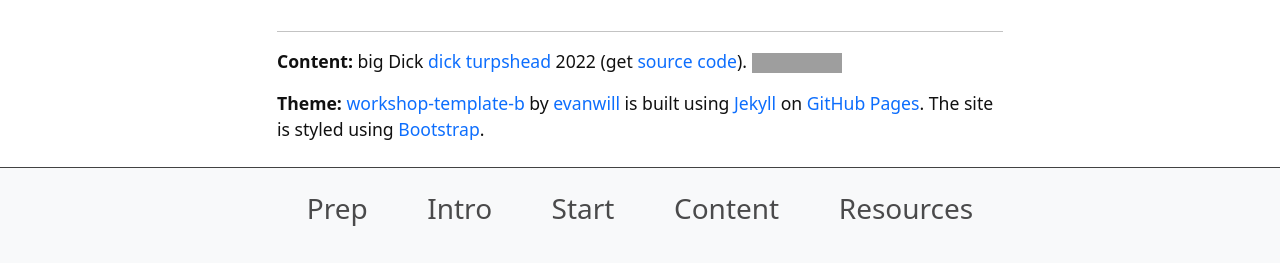
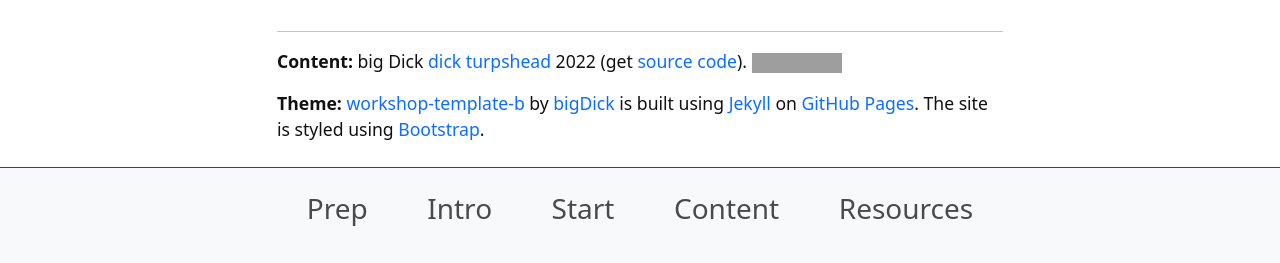
Before and after one commit to DickTurpshead/workshop-template-b, a Jekyll site: the page built from index.md, in a window 1280 px wide. Shown: the part 1057-1320 px from the top of the page. Built offline with Jekyll 4.4.1, drawn with Linux system fonts in a browser that asks for light colours; grey boxes are pictures that could not be loaded.

Commit message:
Update credits.html

```diff
--- a/_includes/template/credits.html
+++ b/_includes/template/credits.html
@@ -1,2 +1,2 @@
 <p><strong>Content:</strong> big Dick {% if site.github_username %}<a href="https://github.com/{{ site.github_username }}">{{ site.author }}</a>{% else %}{{ site.author }}{% endif %} {{ site.pub_year}} (get <a href="{{ site.source-code }}" target="_blank" rel="noopener">source code</a>). <a href="http://creativecommons.org/licenses/by-sa/4.0/" rel="license"><img src="https://i.creativecommons.org/l/by-sa/4.0/88x31.png" alt="Creative Commons License" /></a></p>
-<p><strong>Theme:</strong> <a href="https://github.com/DickTurpshead/workshop-template-b" target="_blank" rel="noopener">workshop-template-b</a> by <a href="https://github.com/dickturpshead/" target="_blank" rel="noopener">evanwill</a> is built using <a href="https://jekyllrb.com/" target="_blank" rel="noopener">Jekyll</a> on <a href="https://pages.github.com/" target="_blank" rel="noopener">GitHub Pages</a>. The site is styled using <a href="https://getbootstrap.com/" target="_blank" rel="noopener">Bootstrap</a>.</p>
+<p><strong>Theme:</strong> <a href="https://github.com/DickTurpshead/workshop-template-b" target="_blank" rel="noopener">workshop-template-b</a> by <a href="https://github.com/dickturpshead/" target="_blank" rel="noopener">bigDick</a> is built using <a href="https://jekyllrb.com/" target="_blank" rel="noopener">Jekyll</a> on <a href="https://pages.github.com/" target="_blank" rel="noopener">GitHub Pages</a>. The site is styled using <a href="https://getbootstrap.com/" target="_blank" rel="noopener">Bootstrap</a>.</p>
```
